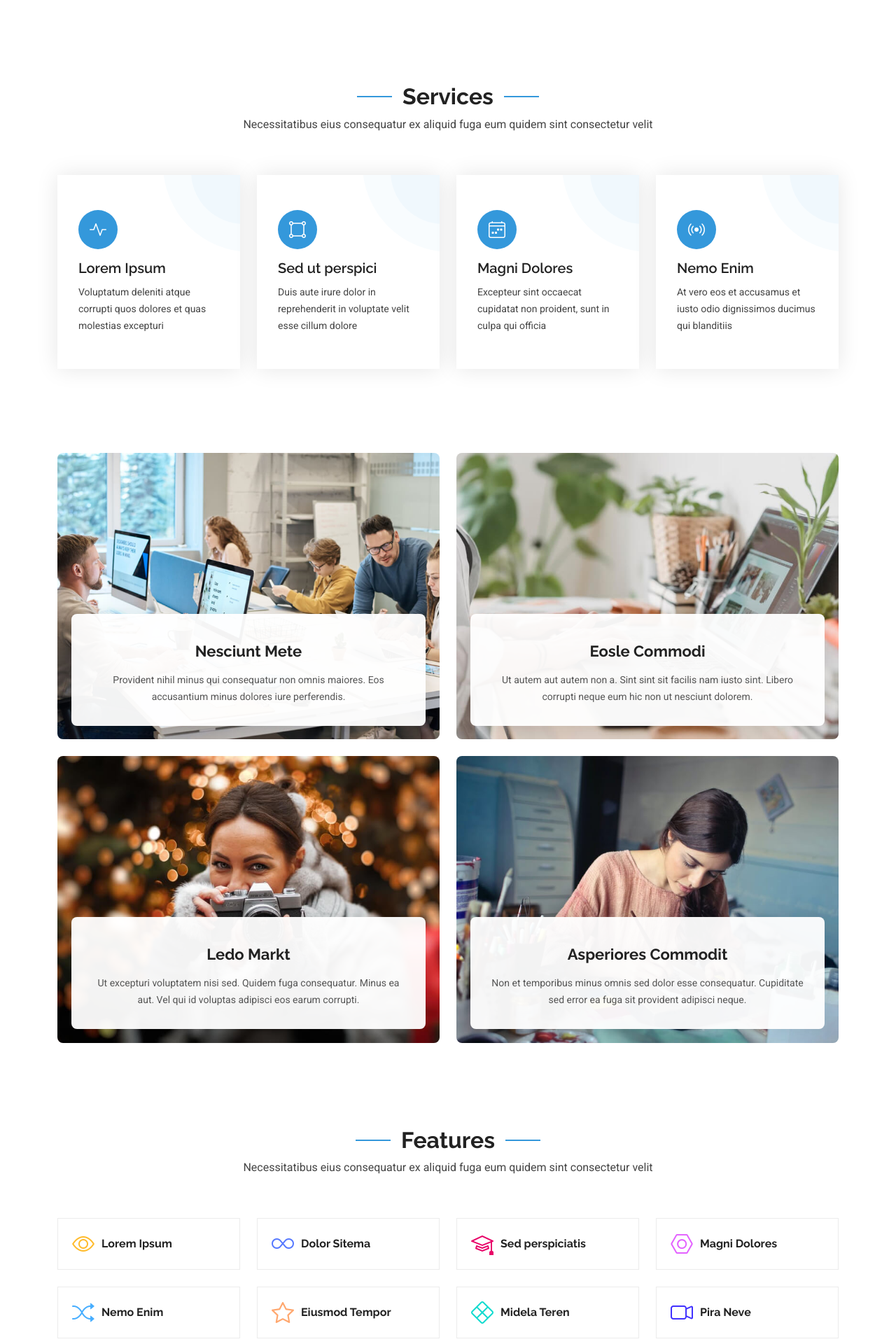
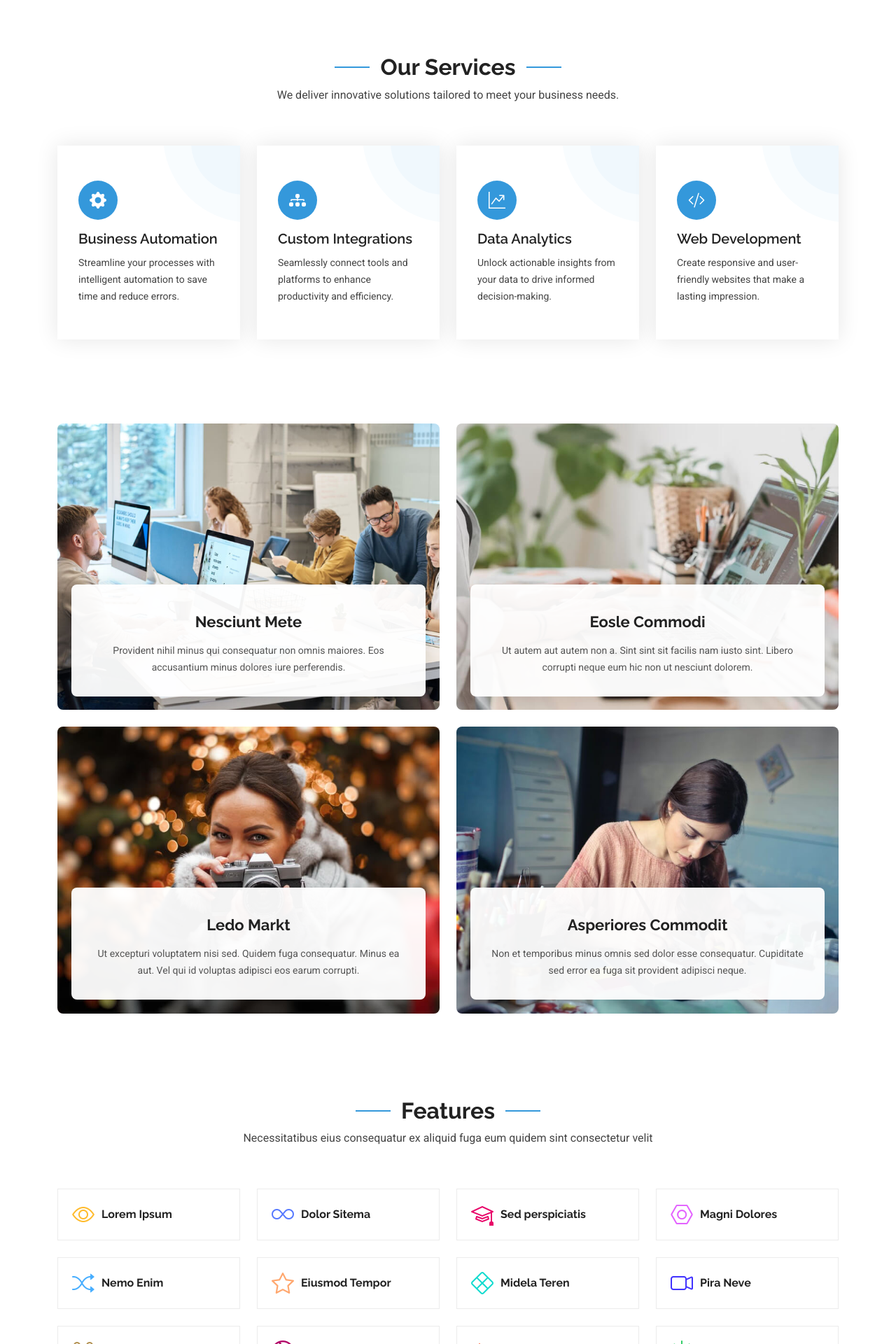
Before and after one commit to sangatiravitejareddy/alphabloczs, a Django app: page / in a window 1280 px wide. Shown: the part 1718-3638 px from the top of the page at 70% size. Run offline with Django 5.2, Linux system fonts and the light colour scheme; some libraries are stand-ins or nearby versions.

Commit message:
Service_section_updated

```diff
--- a/alphabloczs/templates/index.html
+++ b/alphabloczs/templates/index.html
@@ -212,50 +212,52 @@
 
         <div class="row gy-4 align-items-center">
 
+          <!-- Stats Image -->
           <div class="col-lg-5">
-            <img src="{% static 'assets/img/stats-img.svg ' %}" alt="Stats Image" class="img-fluid">
+            <img src="{% static 'assets/img/stats-img.svg' %}" alt="Our Achievements" class="img-fluid">
           </div>
 
+          <!-- Stats Details -->
           <div class="col-lg-7">
 
             <div class="row gy-4">
 
               <div class="col-lg-6">
-                <div class="stats-item d-flex">
+                <div class="stats-item d-flex align-items-center">
                   <i class="bi bi-emoji-smile flex-shrink-0"></i>
                   <div>
-                    <span data-purecounter-start="0" data-purecounter-end="232" data-purecounter-duration="1" class="purecounter"></span>
-                    <p><strong>Happy Clients</strong> <span>consequuntur quae</span></p>
+                    <span data-purecounter-start="0" data-purecounter-end="30" data-purecounter-duration="1" class="purecounter"></span>
+                    <p><strong>Happy Clients</strong><br><span>Trusting our expertise</span></p>
                   </div>
                 </div>
               </div><!-- End Stats Item -->
 
               <div class="col-lg-6">
-                <div class="stats-item d-flex">
+                <div class="stats-item d-flex align-items-center">
                   <i class="bi bi-journal-richtext flex-shrink-0"></i>
                   <div>
-                    <span data-purecounter-start="0" data-purecounter-end="521" data-purecounter-duration="1" class="purecounter"></span>
-                    <p><strong>Projects</strong> <span>adipisci atque cum quia aut</span></p>
+                    <span data-purecounter-start="0" data-purecounter-end="40" data-purecounter-duration="1" class="purecounter"></span>
+                    <p><strong>Projects Delivered</strong><br><span>Tailored to client needs</span></p>
                   </div>
                 </div>
               </div><!-- End Stats Item -->
 
               <div class="col-lg-6">
-                <div class="stats-item d-flex">
+                <div class="stats-item d-flex align-items-center">
                   <i class="bi bi-headset flex-shrink-0"></i>
                   <div>
-                    <span data-purecounter-start="0" data-purecounter-end="1453" data-purecounter-duration="1" class="purecounter"></span>
-                    <p><strong>Hours Of Support</strong> <span>aut commodi quaerat</span></p>
+                    <span data-purecounter-start="0" data-purecounter-end="400" data-purecounter-duration="1" class="purecounter"></span>
+                    <p><strong>Hours of Support</strong><br><span>Ensuring seamless operations</span></p>
                   </div>
                 </div>
               </div><!-- End Stats Item -->
 
               <div class="col-lg-6">
-                <div class="stats-item d-flex">
+                <div class="stats-item d-flex align-items-center">
                   <i class="bi bi-people flex-shrink-0"></i>
                   <div>
-                    <span data-purecounter-start="0" data-purecounter-end="32" data-purecounter-duration="1" class="purecounter"></span>
-                    <p><strong>Hard Workers</strong> <span>rerum asperiores dolor</span></p>
+                    <span data-purecounter-start="0" data-purecounter-end="6" data-purecounter-duration="1" class="purecounter"></span>
+                    <p><strong>Team Members</strong><br><span>Dedicated and skilled professionals</span></p>
                   </div>
                 </div>
               </div><!-- End Stats Item -->
@@ -268,15 +270,17 @@
 
       </div>
 
-    </section><!-- /Stats Section -->
+    </section>
+
+    <!-- /Stats Section -->
 
     <!-- Services Section -->
     <section id="services" class="services section">
 
       <!-- Section Title -->
       <div class="container section-title" data-aos="fade-up">
-        <h2>Services</h2>
-        <p>Necessitatibus eius consequatur ex aliquid fuga eum quidem sint consectetur velit</p>
+        <h2>Our Services</h2>
+        <p>We deliver innovative solutions tailored to meet your business needs.</p>
       </div><!-- End Section Title -->
 
       <div class="container">
@@ -285,33 +289,33 @@
 
           <div class="col-xl-3 col-md-6 d-flex" data-aos="fade-up" data-aos-delay="100">
             <div class="service-item position-relative">
-              <i class="bi bi-activity"></i>
-              <h4><a href="" class="stretched-link">Lorem Ipsum</a></h4>
-              <p>Voluptatum deleniti atque corrupti quos dolores et quas molestias excepturi</p>
+              <i class="bi bi-gear-fill"></i>
+              <h4><a href="#" class="stretched-link">Business Automation</a></h4>
+              <p>Streamline your processes with intelligent automation to save time and reduce errors.</p>
             </div>
           </div><!-- End Service Item -->
 
           <div class="col-xl-3 col-md-6 d-flex" data-aos="fade-up" data-aos-delay="200">
             <div class="service-item position-relative">
-              <i class="bi bi-bounding-box-circles"></i>
-              <h4><a href="" class="stretched-link">Sed ut perspici</a></h4>
-              <p>Duis aute irure dolor in reprehenderit in voluptate velit esse cillum dolore</p>
+              <i class="bi bi-diagram-3-fill"></i>
+              <h4><a href="#" class="stretched-link">Custom Integrations</a></h4>
+              <p>Seamlessly connect tools and platforms to enhance productivity and efficiency.</p>
             </div>
           </div><!-- End Service Item -->
 
           <div class="col-xl-3 col-md-6 d-flex" data-aos="fade-up" data-aos-delay="300">
             <div class="service-item position-relative">
-              <i class="bi bi-calendar4-week"></i>
-              <h4><a href="" class="stretched-link">Magni Dolores</a></h4>
-              <p>Excepteur sint occaecat cupidatat non proident, sunt in culpa qui officia</p>
+              <i class="bi bi-graph-up-arrow"></i>
+              <h4><a href="#" class="stretched-link">Data Analytics</a></h4>
+              <p>Unlock actionable insights from your data to drive informed decision-making.</p>
             </div>
           </div><!-- End Service Item -->
 
           <div class="col-xl-3 col-md-6 d-flex" data-aos="fade-up" data-aos-delay="400">
             <div class="service-item position-relative">
-              <i class="bi bi-broadcast"></i>
-              <h4><a href="" class="stretched-link">Nemo Enim</a></h4>
-              <p>At vero eos et accusamus et iusto odio dignissimos ducimus qui blanditiis</p>
+              <i class="bi bi-code-slash"></i>
+              <h4><a href="#" class="stretched-link">Web Development</a></h4>
+              <p>Create responsive and user-friendly websites that make a lasting impression.</p>
             </div>
           </div><!-- End Service Item -->
 
@@ -319,7 +323,9 @@
 
       </div>
 
-    </section><!-- /Services Section -->
+    </section>
+
+    <!-- /Services Section -->
 
     <!-- Alt Services Section -->
     <section id="alt-services" class="alt-services section">
@@ -389,7 +395,8 @@
 
       </div>
 
-    </section><!-- /Alt Services Section -->
+    </section>
+    <!-- /Alt Services Section -->
 
     <!-- Features Section -->
     <section id="features" class="features section">
```
